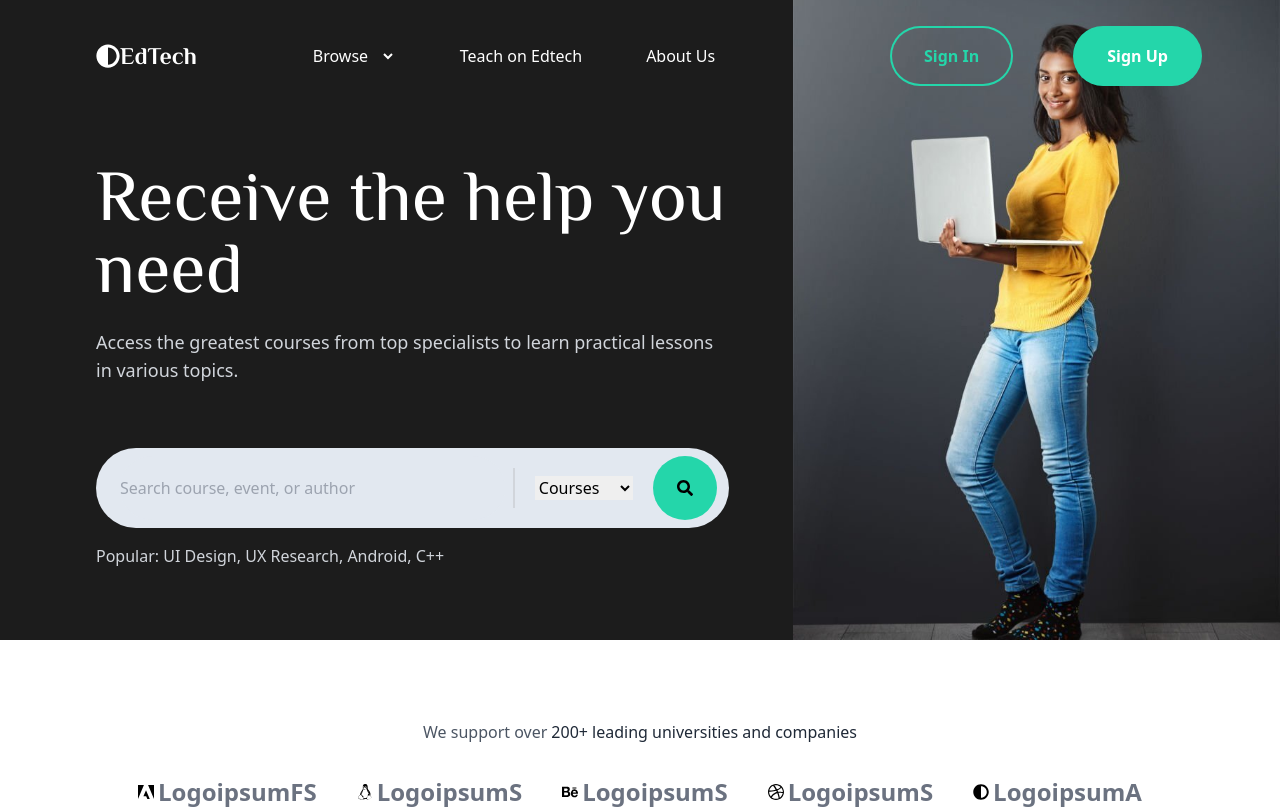
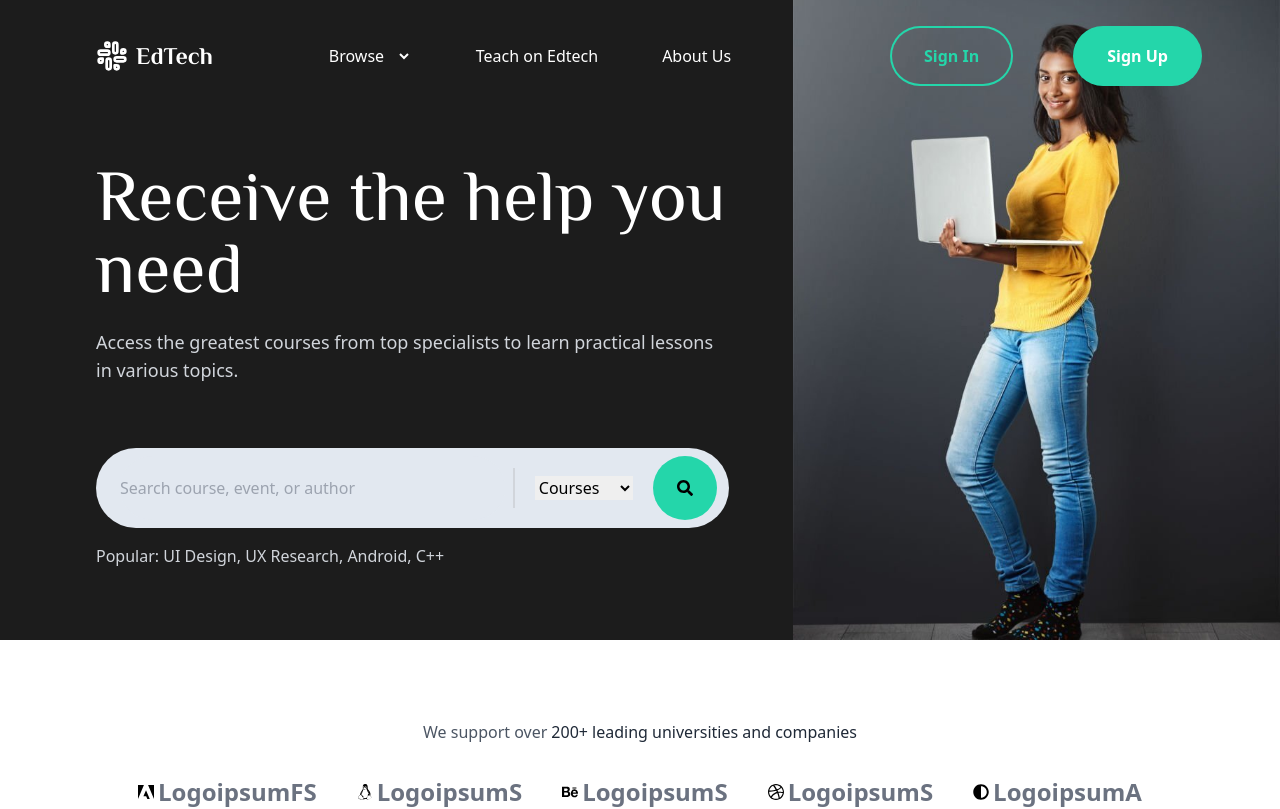
Before and after one commit to sejarparvez/EdTech, a React (Vite) app: page / in a window 1280 px wide. Shown: the top 809 px of the page. Built offline with nearby package versions, Linux system fonts and the light colour scheme.

Commit message:
improve navbar

```diff
--- a/src/components/Hero/MobileNav.tsx
+++ b/src/components/Hero/MobileNav.tsx
@@ -1,13 +1,13 @@
-import { FaAdjust } from "react-icons/fa";
+import { FiSlack } from "react-icons/fi";
 import MobileMenu from "./MobileMenu";
 
 export default function MobileNav() {
   return (
     <nav className="relative z-50 w-full" id="home">
       <div className="mx-auto flex h-16 items-center  justify-between px-4 md:px-8">
-        <div className="flex items-center text-2xl font-bold text-white">
-          <FaAdjust />
-          <div className=" font-philosopher">EdTechF</div>
+        <div className="flex items-center gap-2 text-white">
+          <FiSlack size="20" />
+          <div className=" font-philosopher text-xl font-extrabold">EdTech</div>
         </div>
         <div className="lg:hidden">
           <MobileMenu />
--- a/src/components/Hero/Navbar.tsx
+++ b/src/components/Hero/Navbar.tsx
@@ -1,13 +1,13 @@
-import { FaAdjust } from "react-icons/fa";
+import { FiSlack } from "react-icons/fi";
 
 export default function Navbar() {
   return (
     <div className="absolute hidden  h-16 w-full items-center justify-between px-4 md:flex md:h-28 lg:pr-20 lg:pl-24">
       {/* Logo and EdTech */}
       <div className="flex items-center gap-8 text-white lg:gap-28">
-        <div className="flex items-center text-2xl font-bold">
-          <FaAdjust />
-          <div className=" font-philosopher">EdTech</div>
+        <div className="flex items-center gap-2">
+          <FiSlack size="32" />
+          <div className="font-philosopher text-2xl font-extrabold">EdTech</div>
         </div>
         {/* Navigation links */}
         <div className="hidden gap-6 md:flex lg:gap-16">
```
